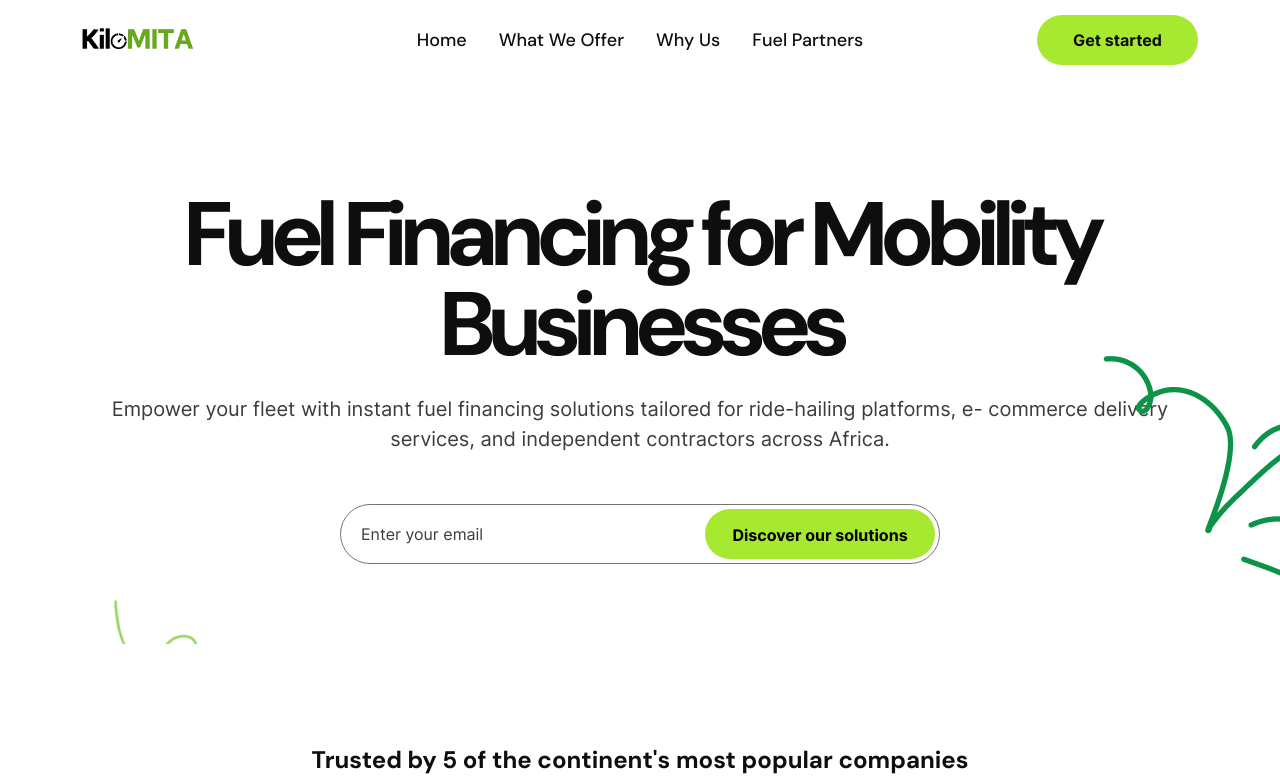
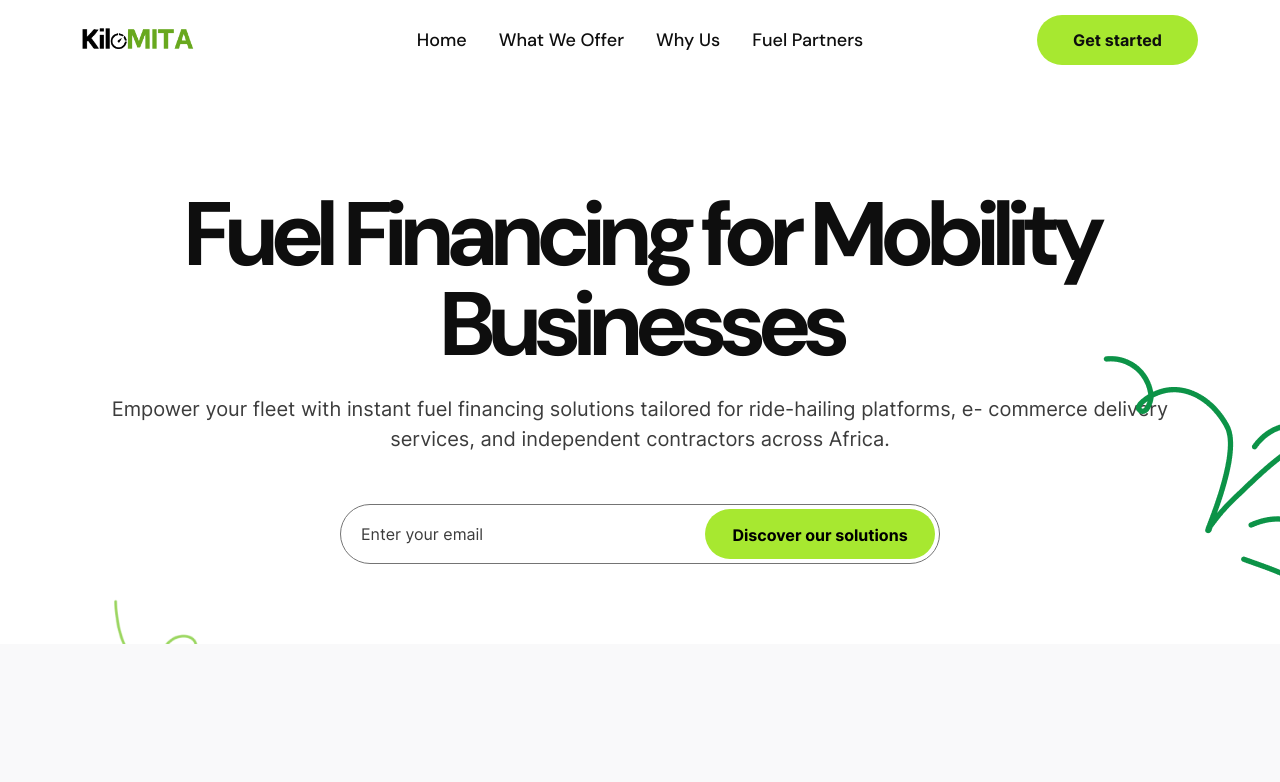
Before and after one commit to MbaliPuso/kilomita, a Next.js app: page / in a window 1280 px wide. Shown: the top 782 px of the page. Built offline with nearby package versions, Linux system fonts and the light colour scheme.

Commit message:
remove logo slider at the top

```diff
--- a/app/(home-one)/page.jsx
+++ b/app/(home-one)/page.jsx
@@ -11,7 +11,6 @@ function HomeOne() {
 	return (
 		<>
 			<HeroSection />
-			<LogoSlider />
 			<Offers />
 			<WhyChooseUs />
 			<Services />
```
